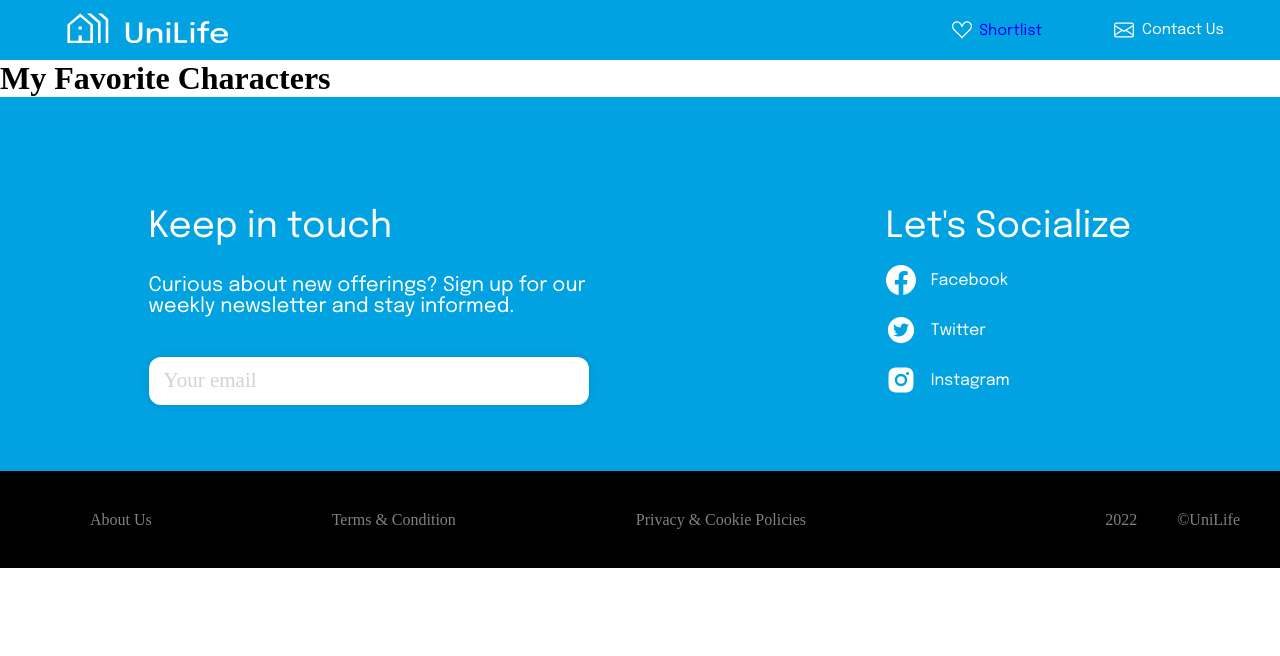
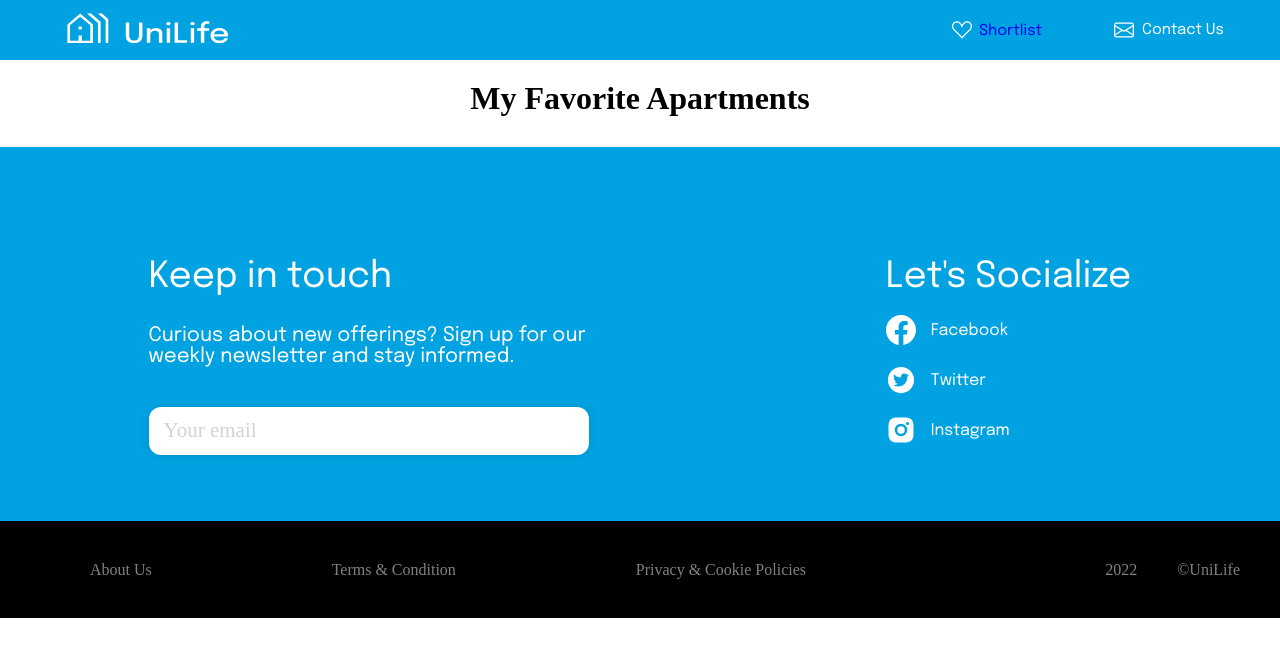
Before and after one commit to K00LRav/UniLife, a React (Vite) app: page /ShortList in a window 1280 px wide. Shown: the top 656 px of the page. Built offline with nearby package versions, Linux system fonts and the light colour scheme.

Commit message:
updated favorites page code and button

```diff
--- a/src/App.jsx
+++ b/src/App.jsx
@@ -8,11 +8,14 @@ import BottomBanner from './components/BottomBanner/BottomBanner';
 import CityDetails from './pages/CityDetails/CityDetails';
 import PropertyDetails from './pages/HomeDetails/PropertyDetails';
 import ShortList from './pages/ShortList';
+// import { FavoriteContext } from './contexts/FavoriteContext';
+import FavoriteContextProvider from "./contexts/FavoriteContext"
 
 function App() {
 
 
   return (
+    <FavoriteContextProvider>
     <BrowserRouter>
     <Header/>
       <Routes>
@@ -24,6 +27,7 @@ function App() {
       <BottomBanner/>
       <Footer/>
     </BrowserRouter>
+      </FavoriteContextProvider>
   )
 }
 
--- a/src/components/CityCards/CityCards.jsx
+++ b/src/components/CityCards/CityCards.jsx
@@ -4,6 +4,8 @@ import './CityCards.css'
 import { Link } from 'react-router-dom'
 
 function CityCards() {
+
+  const baseUrl = import.meta.env.VITE_BASE_URL;
 
       //stores the cities
   const [cities, setCities] = useState([])
@@ -12,7 +14,7 @@ function CityCards() {
 
 
   useEffect(()=>{
-    axios.get('https://unilife-server.herokuapp.com/cities?limit=9')
+    axios.get(`${baseUrl}/cities?limit=9`)
     .then(res  =>{
         console.log(res.data.response)
         setCities(res.data.response)
--- a/src/components/PropertyCard/PropertyCards.css
+++ b/src/components/PropertyCard/PropertyCards.css
@@ -1,4 +1,10 @@
 @import url('https://fonts.googleapis.com/css2?family=Epilogue&display=swap');
+
+*{
+    margin: 0;
+    padding: 0;
+    box-sizing: border-box;
+}
 
 .cards-container h2{
     padding: 10px;
--- a/src/contexts/FavoriteContext.jsx
+++ b/src/contexts/FavoriteContext.jsx
@@ -3,42 +3,41 @@ import { useState, createContext, useEffect } from "react";
 export const FavoriteContext = createContext();
 
 
-export default function FavoritesContextProvider(props) {
+export default function FavoriteContextProvider({children}) {
   //create global state
-  const [favorites, setFavorites] = useState([])
+    const [favorites, setFavorites] = useState([])
 
   useEffect(() => {
     const storedFavs = localStorage.getItem("favoritesList");
-    if (storedFavs !== null) {
+    if (storedFavs) {
       setFavorites(JSON.parse(storedFavs));
     }
   }, []);
 
 
-  const addApartment = (item) => {
-    console.log("add", item);
-    let newFavorites = [...favorites, item];
+  const addApartment = (itemToAdd) => {
+    console.log('added', itemToAdd)
+    const newFavorites = [...favorites, itemToAdd];
+
     setFavorites(newFavorites);
     localStorage.setItem("favoritesList", JSON.stringify(newFavorites));
   };
 
-  const removeApartment = (item) => {
-    let newFavorites = favorites?.filter((newFav) => newFav?.id !== item);
+  const removeApartment = (itemToRemove) => {
+    console.log('remove', itemToRemove)
+    let newFavorites = favorites?.filter((item) => item?._id !== itemToRemove);
+
     setFavorites(newFavorites);
     localStorage.setItem("favoritesList", JSON.stringify(newFavorites));
-    console.log(favorites);
+    console.log();
   };
 
-
-  const value = {
-    favorites,
-    addApartment,
-    removeApartment,
-  };
+  // const v
 
   return (
-    <FavoriteContext.Provider value={value}>
-      {props.children}
+    <FavoriteContext.Provider value={{favorites, addApartment, removeApartment}}>
+      {children}
     </FavoriteContext.Provider>
   );
+
 }
--- a/src/pages/CityDetails/CityDetails.css
+++ b/src/pages/CityDetails/CityDetails.css
@@ -0,0 +1,5 @@
+*{
+    margin: 0;
+    padding: 0;
+    box-sizing: border-box;
+}
--- a/src/pages/HomeDetails/PropertyDetails.jsx
+++ b/src/pages/HomeDetails/PropertyDetails.jsx
@@ -7,7 +7,7 @@ import { MdOutlineKingBed } from "react-icons/md";
 import { FaBath } from "react-icons/fa";
 import { BsSuitHeart } from "react-icons/bs";
 import { AiFillHeart } from "react-icons/ai";
-// import { FavoriteContext } from "../../contexts/FavoriteContext";
+import { FavoriteContext } from "../../contexts/FavoriteContext";
 
 
 function PropertyDetails() {
@@ -24,6 +24,8 @@ function PropertyDetails() {
   //to check if an item is in the favorites
   const [isFavorite, setIsFavorite] = useState(false);
 
+  const  {favorites, addApartment, removeApartment}  = useContext(FavoriteContext);
+
   //grabs the apartment details and stores it in the apartmentDetails const
   useEffect(() => {
     axios
@@ -38,17 +40,17 @@ function PropertyDetails() {
 
 
   //this is to store the favorite apartments.
-  // const  {favorites, addApartment, removeApartment}  = useContext(FavoriteContext);
+
 
   //check to see if the card is in favorites
-  // useEffect(() => {
-  //   setIsFavorite(favorites.find((item) => item?.id === apartmentDetails._id))
-  // }, [favorites]);
-
-  // console.log(favorites)
+  useEffect(() => {
+    setIsFavorite(favorites.find((item) => item?._id === apartmentDetails?._id))
+  }, [apartmentDetails?._id, favorites]);
 
   return (
+
     <div className="main-container">
+{/* image container on the left */}
       <div className="photos-container">
         {/* container on the left */}
         <div className="photo-top">{<img src={mainImage} alt="" />}</div>
@@ -65,9 +67,10 @@ function PropertyDetails() {
           </div>
         </div>
       </div>
+{/* end of left image container */}
 
+{/* container on the right of the images*/}
       <div className="details-container">
-        {/* container on the right of the images*/}
         <div className="address-details">
           <p>
             {apartmentDetails.address?.street}, {apartmentDetails.address?.city}
@@ -110,13 +113,16 @@ function PropertyDetails() {
           <span>Availability</span>
           <div className="available">{apartmentDetails.availability}</div>
         </div>
+{/* end of container on the right */}
 
+
+{/* favorites button and booking view section */}
         <div className="btns-container">
           <button className="short-list-btn">
             {isFavorite ? (
               <AiFillHeart
                 style={{ color: "#3A5295", fontSize: "23px" }}
-                onClick={() => removeApartment(apartmentDetails?.id)}
+                onClick={() => removeApartment(apartmentDetails._id)}
               />
             ) : (
               <BsSuitHeart
@@ -129,6 +135,8 @@ function PropertyDetails() {
           <button className="bookviewing-btn">Book Viewing</button>
         </div>
       </div>
+{/* end of booking and favorites section */}
+
 
       <div className="description">
         <h2>Description</h2>
@@ -159,14 +167,13 @@ function PropertyDetails() {
 
       <div className="key-features">
         <h2>Key Features</h2>
-        <p>
           {apartmentDetails.key_features?.map((item, index) => (
             <p key={index}>
               {" "}
               <AiOutlineCheck className="check-mark" /> {item}
             </p>
           ))}
-        </p>
+
       </div>
     </div>
   );
--- a/src/pages/ShortList.css
+++ b/src/pages/ShortList.css
@@ -0,0 +1,12 @@
+.favorites-container h1{
+    text-align: center;
+    padding: 20px;
+}
+
+.favorites-details{
+    display: flex;
+    flex-wrap: wrap;
+    justify-content: center;
+    padding-top: 10px;
+    gap: 20px;
+}
--- a/src/pages/ShortList.jsx
+++ b/src/pages/ShortList.jsx
@@ -1,15 +1,63 @@
-import React,{useContext} from 'react'
+import { useContext } from "react";
+import { Link } from "react-router-dom";
 import './ShortList.css'
-
+import { FavoriteContext } from '../contexts/FavoriteContext';
+import { BiBed } from "react-icons/bi";
+import { FaBath } from "react-icons/fa";
+import { AiOutlineHome } from "react-icons/ai";
+import { MdLocationPin } from "react-icons/md";
 
 
 function ShortList() {
 
+  const {favorites} = useContext(FavoriteContext)
 
   return (
     <div className='favorites-container'>
-      <h1>My Favorite Characters</h1>
+      <h1>My Favorite Apartments</h1>
+      <div className="favorites-details">
+        {
+          favorites.map(favorites =>
+          <div className="details" key={favorites?._id}>
 
+          <div className="img-container">
+            <img className="apartment-image" src={favorites?.images[0]} alt="" />
+          </div>
+
+          <div className="price-accommodation">
+            <div>
+              <p className="rent">${favorites?.rent}</p>
+              <p className="included">Included Bills</p>
+            </div>
+
+            <div className="accommodation-icons">
+              <BiBed className="bed-icon" />
+              <span>{favorites?.bedroom_count}</span>
+              <FaBath className="bath-icon" />
+              <span>{favorites?.bathroom_count}</span>
+            </div>
+          </div>
+
+          <div className="furnished">
+            <p>{favorites?.property_type}</p>
+            <p>{favorites?.furnished}</p>
+          </div>
+
+          <div className="address">
+            <MdLocationPin />
+            <p>{favorites?.address.street},</p>
+            <p> {favorites?.address.city},</p>
+            <p>{favorites?.address.postcode}</p>
+          </div>
+
+          <Link to={`/PropertyDetails/${favorites?._id}`} className="viewHome-btn">
+            <AiOutlineHome />
+            <p>View Home</p>
+          </Link>
+
+        </div>
+        )}
+        </div>
       </div>
   )
 }
```
